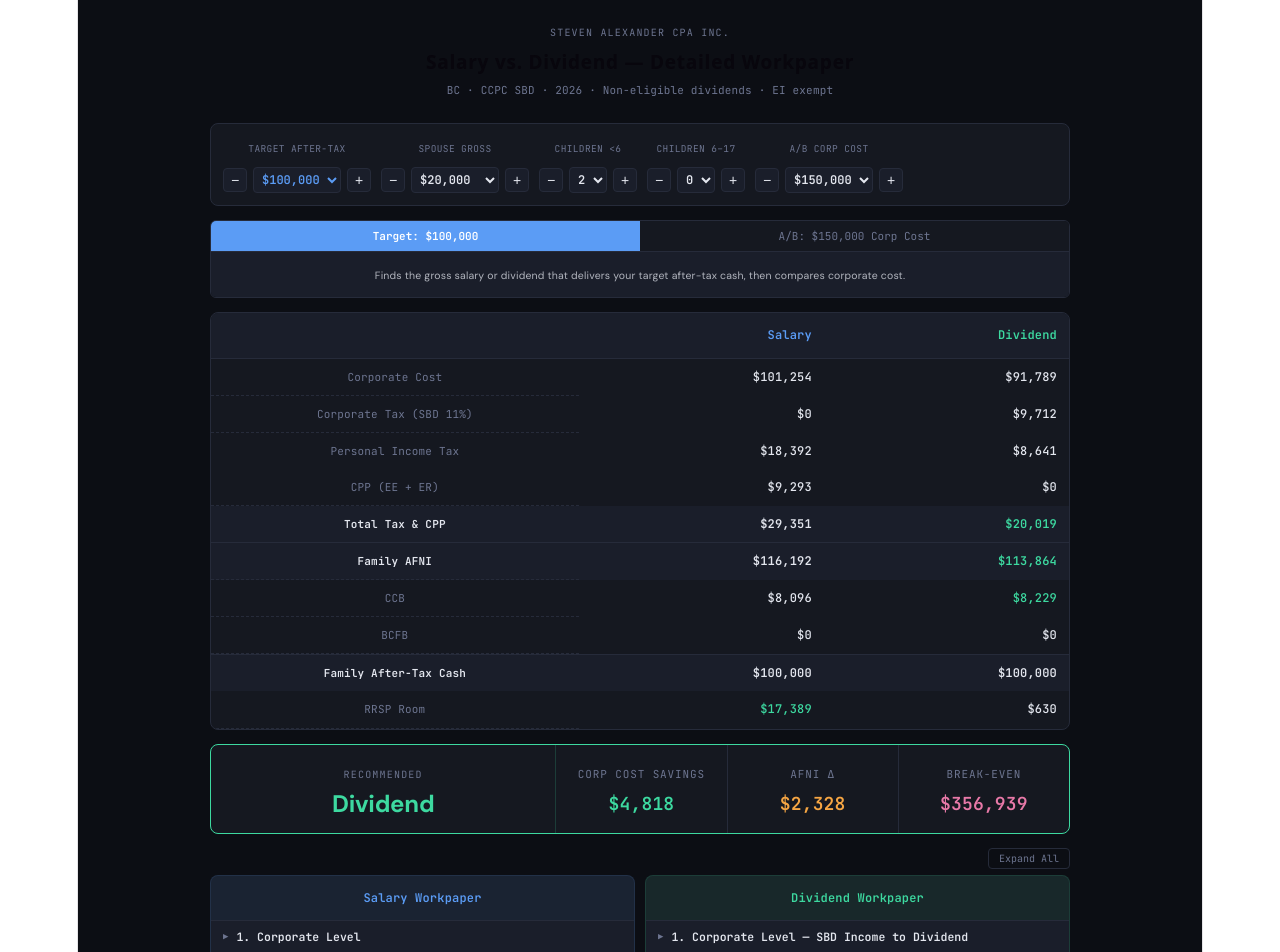
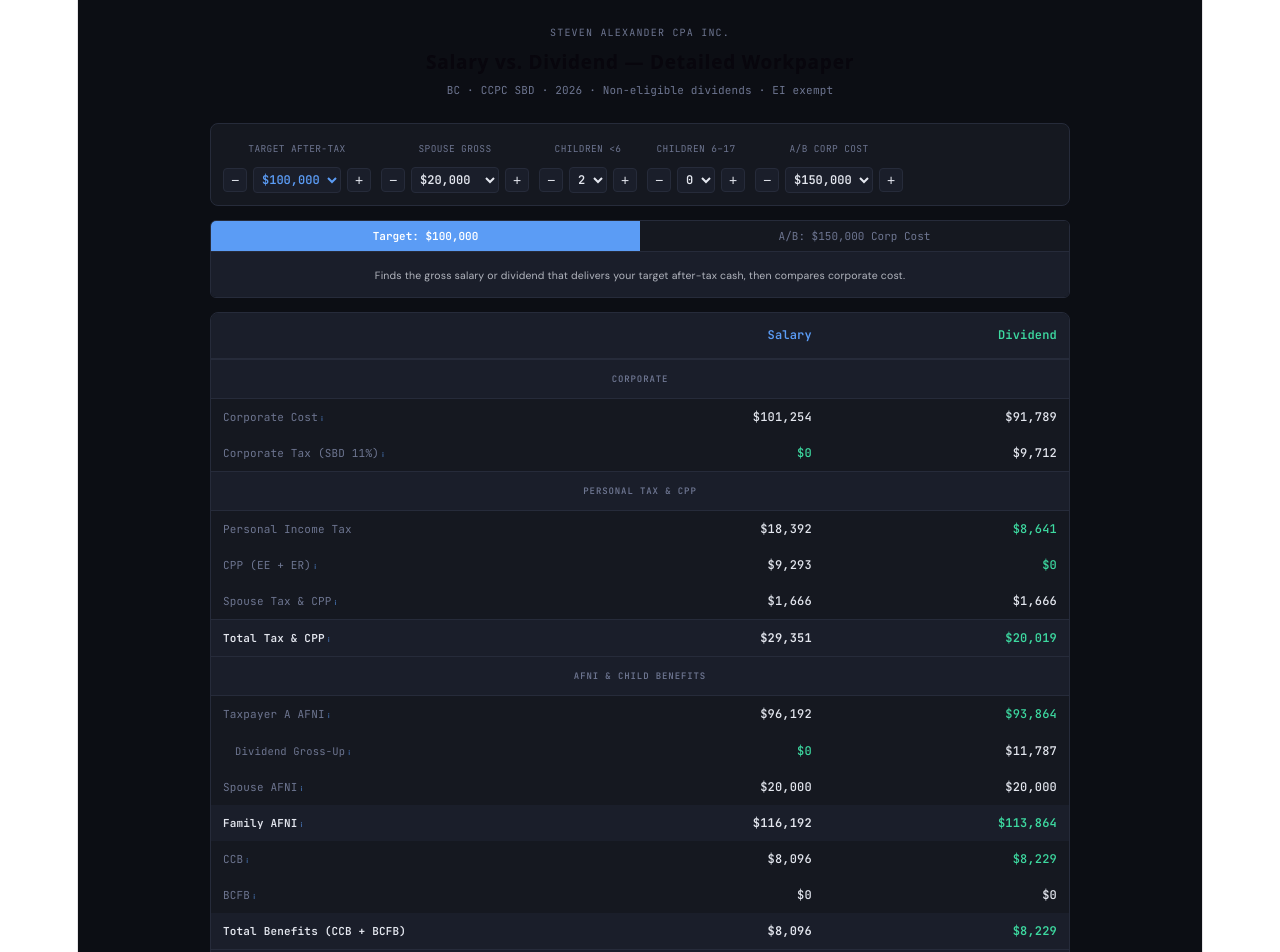
Before and after one commit to stevenalexandercpa/salary-dividends-ccboptimizer, a React (Vite) app: page / in a window 1280 px wide. Shown: the top 952 px of the page. Built offline with nearby package versions, Linux system fonts and the light colour scheme.

Commit message:
style: clarify salary vs dividend calculation mechanism and revise UI

```diff
--- a/src/App.jsx
+++ b/src/App.jsx
@@ -275,7 +275,8 @@ function salaryFull(grossSal, spouseInc, nU6, n617) {
 
   return {
     corpCost, corpTax: 0, personalTax: pTax, cppEe: cpp.total, cppEr: cpp.total,
-    totalTax: allTax, ccb: ccb.amount, bcfb: bcfb.amount,
+    totalTax: allTax, ccb: ccb.amount, bcfb: bcfb.amount, totalBenefits: ccb.amount + bcfb.amount,
+    afniA, spouseAFNI: sp.afni, phantomIncome: 0, spouseTaxCPP: sp.tax + sp.cpp,
     familyAFNI: fAFNI, familyAfterTax: famAT, aAfterTax: aAT,
     spouseAfterTax: sp.afterTax, rrspRoom: rrsp, trace: { sections },
   };
@@ -416,7 +417,8 @@ function dividendFull(corpInc, spouseInc, nU6, n617) {
   return {
     corpCost: corpInc, corpTax, personalTax: pTax, cppEe: 0, cppEr: 0,
     dividendPaid: divPaid, grossedUpDiv: grossedUp,
-    totalTax: allTax, ccb: ccb.amount, bcfb: bcfb.amount,
+    totalTax: allTax, ccb: ccb.amount, bcfb: bcfb.amount, totalBenefits: ccb.amount + bcfb.amount,
+    afniA, spouseAFNI: sp.afni, phantomIncome: phantomInc, spouseTaxCPP: sp.tax + sp.cpp,
     familyAFNI: fAFNI, familyAfterTax: famAT, aAfterTax: aAT,
     spouseAfterTax: sp.afterTax, rrspRoom: minSal * RRSP_RATE,
     trace: { sections },
@@ -765,18 +767,35 @@ export default function App() {
   };
 
   const rows = [
-    { l: "Corporate Cost", tip: "Total cash out of the corporation — gross salary + employer CPP for salary, or gross dividend for dividends.", s: sal?.corpCost, d: div?.corpCost },
-    { l: "Corporate Tax (SBD 11%)", tip: "Small Business Deduction rate: 9% federal + 2% BC = 11% on active business income up to the SBD limit.", s: sal?.corpTax, d: div?.corpTax },
-    { l: "Personal Income Tax", s: sal?.personalTax, d: div?.personalTax },
-    { l: "CPP (EE + ER)", tip: "Canada Pension Plan contributions — Employee (EE) and Employer (ER) portions. Dividends are exempt from CPP.", s: sal ? sal.cppEe + sal.cppEr : null, d: div ? 0 : null },
-    { l: "Total Tax & CPP", s: sal?.totalTax, d: div?.totalTax, hl: true, lo: true },
+    // ── Corporate ──────────────────────────────────────────
+    { hdr: "Corporate" },
+    { l: "Corporate Cost", tip: "Total cash leaving the corporation — gross salary + employer CPP for salary; gross dividend for dividends.", s: sal?.corpCost, d: div?.corpCost },
+    { l: "Corporate Tax (SBD 11%)", tip: "Small Business Deduction: 9% federal + 2% BC = 11% on active business income. Salary is fully deductible — zero corporate tax.", s: sal?.corpTax, d: div?.corpTax, lo: true },
+    // ── Personal tax & CPP ─────────────────────────────────
+    { hdr: "Personal Tax & CPP" },
+    { l: "Personal Income Tax", s: sal?.personalTax, d: div?.personalTax, lo: true },
+    { l: "CPP (EE + ER)", tip: "Canada Pension Plan — Employee (EE) and matching Employer (ER) portions paid on salary. Dividends are exempt from CPP.", s: sal ? sal.cppEe + sal.cppEr : null, d: div ? 0 : null, lo: true },
+    { l: "Spouse Tax & CPP", tip: "Spouse's personal income tax and CPP — identical under both strategies since spouse income is unchanged.", s: sal?.spouseTaxCPP, d: div?.spouseTaxCPP },
     null,
-    { l: "Family AFNI", tip: "Adjusted Family Net Income — combined net income of both spouses used to calculate CCB and BCFB benefit amounts.", s: sal?.familyAFNI, d: div?.familyAFNI, hl: true, lo: true },
-    { l: "CCB", tip: "Canada Child Benefit — tax-free monthly payments. Amount phases out as family AFNI rises above $37,487.", s: sal?.ccb, d: div?.ccb, hi: true },
-    { l: "BCFB", tip: "BC Family Benefit — provincial supplement to the CCB, also income-tested against family AFNI.", s: sal?.bcfb, d: div?.bcfb, hi: true },
+    { l: "Total Tax & CPP", tip: "Sum of all taxes and CPP contributions across corporate, personal, and spouse — the total leakage from gross income.", s: sal?.totalTax, d: div?.totalTax, hl: true, lo: true },
+    // ── AFNI & benefits ────────────────────────────────────
+    { hdr: "AFNI & Child Benefits" },
+    { l: "Taxpayer A AFNI", tip: "Salary: gross salary less CPP2 deduction. Dividend: $3,500 salary + grossed-up dividend (cash + 15% gross-up) — this is higher than cash actually received.", s: sal?.afniA, d: div?.afniA, lo: true },
+    { l: "  Dividend Gross-Up", tip: "The 15% gross-up required by the ITA inflates dividend AFNI above cash received — drives higher CCB/BCFB clawback with no corresponding cash.", s: sal?.phantomIncome, d: div?.phantomIncome, lo: true, indent: true },
+    { l: "Spouse AFNI", tip: "Spouse's Adjusted Net Income — identical under both strategies since spouse income is unchanged.", s: sal?.spouseAFNI, d: div?.spouseAFNI },
+    { l: "Family AFNI", tip: "Combined AFNI of both spouses — the figure used to calculate CCB and BCFB. Higher under dividend due to the gross-up.", s: sal?.familyAFNI, d: div?.familyAFNI, hl: true, lo: true },
+    { l: "CCB", tip: "Canada Child Benefit — tax-free. Phases out above $37,487 family AFNI. Salary yields higher CCB when dividend AFNI is inflated by the gross-up.", s: sal?.ccb, d: div?.ccb, hi: true },
+    { l: "BCFB", tip: "BC Family Benefit — provincial supplement, also income-tested. Same directional impact as CCB.", s: sal?.bcfb, d: div?.bcfb, hi: true },
+    { l: "Total Benefits (CCB + BCFB)", s: sal?.totalBenefits, d: div?.totalBenefits, hl: true, hi: true },
+    // ── Outcome ────────────────────────────────────────────
+    { hdr: "Outcome" },
+    { l: "Taxpayer A Net Cash", tip: "Gross salary less personal tax and CPP (salary), or salary + dividend less personal tax (dividend).", s: sal?.aAfterTax, d: div?.aAfterTax },
+    { l: "Spouse Net Cash", s: sal?.spouseAfterTax, d: div?.spouseAfterTax },
+    { l: "CCB (tax-free)", s: sal?.ccb, d: div?.ccb },
+    { l: "BCFB (tax-free)", s: sal?.bcfb, d: div?.bcfb },
     null,
-    { l: "Family After-Tax Cash", s: sal?.familyAfterTax, d: div?.familyAfterTax, hl: true, hi: true },
-    { l: "RRSP Room", tip: "Registered Retirement Savings Plan contribution room — 18% of earned income (salary only). Dividends generate no RRSP room.", s: sal?.rrspRoom, d: div?.rrspRoom, hi: true },
+    { l: "Family After-Tax Cash", tip: "Taxpayer A net cash + spouse net cash + CCB + BCFB.", s: sal?.familyAfterTax, d: div?.familyAfterTax, hl: true, hi: true },
+    { l: "RRSP Room", tip: "18% of earned income (salary only), max $33,810. Dividends generate no RRSP room — a compounding disadvantage.", s: sal?.rrspRoom, d: div?.rrspRoom, hi: true },
   ];
 
   return (
@@ -810,7 +829,7 @@ export default function App() {
             <div style={{ display: "flex", alignItems: "center", gap: 6 }}>
               <button onClick={() => { const v = Math.max(0, spouseInc - 5000); setSpouseInc(v); }} style={{ width: 24, height: 24, background: V.card2, border: `1px solid ${V.border}`, borderRadius: 4, color: V.fg, cursor: "pointer", fontSize: 14, lineHeight: 1, padding: 0, display: "flex", alignItems: "center", justifyContent: "center", flexShrink: 0 }}>−</button>
               <select value={spouseInc} onChange={e => { const v = Number(e.target.value); setSpouseInc(v); }} style={{ flex: 1, minWidth: 0, background: V.card2, border: `1px solid ${V.border}`, borderRadius: 4, color: V.fg, fontSize: 12, fontFamily: V.mono, fontWeight: 600, padding: "3px 4px", cursor: "pointer", outline: "none" }}>
-                {[0, 3500, 5000, 10000, 15000, 20000, ...Array.from({ length: 48 }, (_, i) => (i + 3) * 10000)].map(v => <option key={v} value={v}>{F(v)}</option>)}
+                {[0, 3500, ...Array.from({ length: 20 }, (_, i) => (i + 1) * 5000)].map(v => <option key={v} value={v}>{F(v)}</option>)}
               </select>
               <button onClick={() => { const v = Math.min(200000, spouseInc + 5000); setSpouseInc(v); }} style={{ width: 24, height: 24, background: V.card2, border: `1px solid ${V.border}`, borderRadius: 4, color: V.fg, cursor: "pointer", fontSize: 14, lineHeight: 1, padding: 0, display: "flex", alignItems: "center", justifyContent: "center", flexShrink: 0 }}>+</button>
             </div>
@@ -869,12 +888,17 @@ export default function App() {
         <div style={{ marginBottom: 14 }} />
 
         {/* COMPARISON TABLE */}
-        <div style={{ background: V.card, borderRadius: 8, border: `1px solid ${V.border}`, overflow: "hidden", marginBottom: 14 }}>
+        <div style={{ background: V.card, borderRadius: 8, border: `1px solid ${V.border}`, overflow: "hidden", marginBottom: 22 }}>
           <div style={{ display: "grid", gridTemplateColumns: "1.5fr 1fr 1fr", background: V.card2, borderBottom: `1px solid ${V.border}` }}>
             <div style={{ padding: "9px 12px" }} /><div style={{ padding: "9px 12px", textAlign: "right", fontSize: 12, fontWeight: 700, color: V.accent, fontFamily: V.mono }}>Salary</div><div style={{ padding: "9px 12px", textAlign: "right", fontSize: 12, fontWeight: 700, color: V.accent2, fontFamily: V.mono }}>Dividend</div>
           </div>
           {rows.map((r, i) => {
             if (!r) return <div key={i} style={{ height: 1, background: V.border }} />;
+            if (r.hdr) return (
+              <div key={i} style={{ display: "grid", gridTemplateColumns: "1.5fr 1fr 1fr", background: V.card2, borderTop: `1px solid ${V.border}`, borderBottom: `1px solid ${V.border}` }}>
+                <div style={{ padding: "6px 12px", fontSize: 9, fontFamily: V.mono, color: V.muted, textTransform: "uppercase", letterSpacing: "0.1em", fontWeight: 600, gridColumn: "1 / -1" }}>{r.hdr}</div>
+              </div>
+            );
             let sC = V.fg, dC = V.fg;
             if (r.hi && r.s != null && r.d != null) { if (r.s > r.d + 1) sC = V.accent2; else if (r.d > r.s + 1) dC = V.accent2; }
             if (r.lo && r.s != null && r.d != null) { if (r.s < r.d - 1) sC = V.accent2; else if (r.d < r.s - 1) dC = V.accent2; }
@@ -882,7 +906,10 @@ export default function App() {
             const dStr = r.d == null ? "—" : F(r.d);
             return (
               <div key={i} style={{ display: "grid", gridTemplateColumns: "1.5fr 1fr 1fr", background: r.hl ? V.card2 : "transparent" }}>
-                <div title={r.tip || undefined} style={{ padding: "5px 12px", fontSize: 11, fontFamily: V.mono, color: r.hl ? V.fg : V.muted, fontWeight: r.hl ? 600 : 400, cursor: r.tip ? "help" : "default", borderBottom: r.tip ? `1px dashed ${V.border}` : undefined, display: "inline-block", maxWidth: "100%", boxSizing: "border-box" }}>{r.l}</div>
+                <div style={{ padding: "5px 12px", paddingLeft: r.indent ? 24 : 12, display: "flex", alignItems: "baseline", gap: 3 }}>
+                  <span title={r.tip || undefined} style={{ fontSize: r.indent ? 10.5 : 11, fontFamily: V.mono, color: r.hl ? V.fg : V.muted, fontWeight: r.hl ? 600 : 400 }}>{r.l}</span>
+                  {r.tip && <sup style={{ fontSize: 7, fontWeight: 700, color: V.accent, opacity: 0.6, lineHeight: 1, userSelect: "none" }}>i</sup>}
+                </div>
                 <div style={{ padding: "5px 12px", textAlign: "right", fontSize: 12, fontFamily: V.mono, fontWeight: r.hl ? 700 : 500, color: r.s == null ? V.muted : sC }}>{sStr}</div>
                 <div style={{ padding: "5px 12px", textAlign: "right", fontSize: 12, fontFamily: V.mono, fontWeight: r.hl ? 700 : 500, color: r.d == null ? V.muted : dC }}>{dStr}</div>
               </div>
@@ -891,6 +918,7 @@ export default function App() {
         </div>
 
         {/* CALLOUT */}
+
         {(() => {
           const inTarget = mode === "target";
           const sNull = inTarget && tRes.sN === null;
@@ -924,20 +952,30 @@ export default function App() {
                 <div style={{ fontSize: bothNull ? 14 : 24, fontWeight: 800, color: recColor, fontFamily: V.sans, letterSpacing: "-0.01em", lineHeight: 1 }}>{recLabel}</div>
               </div>
               {/* Stats row */}
-              <div style={{ display: "flex", flexWrap: "nowrap", flex: 1, minWidth: 0 }}>
-                {showSavings && <div style={{ flex: "1 1 0", minWidth: 0, padding: "16px 18px", borderRight: `1px solid ${V.border}` }}>
-                  <div style={{ fontSize: 11, fontFamily: V.mono, color: V.muted, textTransform: "uppercase", letterSpacing: "0.08em", marginBottom: 4 }}>{inTarget ? "Corp Cost Savings" : "Tax Savings"}</div>
-                  <div style={{ fontSize: 18, fontWeight: 700, fontFamily: V.mono, color: recColor }}>{savingsVal}</div>
-                </div>}
-                {showAfniDelta && <div title="Adjusted Family Net Income difference between salary and dividend — affects CCB and BCFB." style={{ flex: "1 1 0", minWidth: 0, padding: "16px 18px", borderRight: `1px solid ${V.border}`, cursor: "help" }}>
-                  <div style={{ fontSize: 11, fontFamily: V.mono, color: V.muted, textTransform: "uppercase", letterSpacing: "0.08em", marginBottom: 4 }}>AFNI Δ</div>
-                  <div style={{ fontSize: 18, fontWeight: 700, fontFamily: V.mono, color: V.warn }}>{F(Math.abs(sal.familyAFNI - div.familyAFNI))}</div>
-                </div>}
-                <div style={{ flex: "1 1 0", minWidth: 0, padding: "16px 18px" }}>
-                  <div style={{ fontSize: 11, fontFamily: V.mono, color: V.muted, textTransform: "uppercase", letterSpacing: "0.08em", marginBottom: 4 }}>Break-Even</div>
-                  <div style={{ fontSize: 18, fontWeight: 700, fontFamily: V.mono, color: V.be }}>{be !== null ? F(be) : "No crossing"}</div>
-                </div>
-              </div>
+              {(() => {
+                const Stat = ({ label, tip, color, children, border }) => (
+                  <div title={tip} style={{ flex: "1 1 0", minWidth: 0, padding: "16px 18px", borderRight: border ? `1px solid ${V.border}` : undefined, display: "flex", flexDirection: "column", alignItems: "center", cursor: tip ? "default" : undefined }}>
+                    <div style={{ display: "flex", alignItems: "baseline", gap: 3, marginBottom: 4 }}>
+                      <span style={{ fontSize: 11, fontFamily: V.mono, color: V.muted, textTransform: "uppercase", letterSpacing: "0.08em" }}>{label}</span>
+                      {tip && <sup style={{ fontSize: 7, fontWeight: 700, color: V.accent, opacity: 0.6, lineHeight: 1, userSelect: "none" }}>i</sup>}
+                    </div>
+                    <div style={{ fontSize: 18, fontWeight: 700, fontFamily: V.mono, color }}>{children}</div>
+                  </div>
+                );
+                const savingsTip = inTarget
+                  ? (sNull || dNull ? undefined : `Salary requires ${F(tRes.sN)} corp cost to hit ${F(target)} after-tax. Dividend requires ${F(tRes.dN)}. Difference: ${F(Math.abs(tRes.sN - tRes.dN))}.`)
+                  : `At ${F(abCorp)} corp cost — salary total tax & CPP: ${F(sal?.totalTax)}, dividend: ${F(div?.totalTax)}. Difference: ${F(Math.abs((sal?.totalTax ?? 0) - (div?.totalTax ?? 0)))}.`;
+                const beTip = be !== null
+                  ? `At ${F(be)} corporate cost, salary and dividend produce identical family after-tax cash. ${recIsSalary ? "Below this point dividend is preferred; above it salary wins." : "Below this point salary is preferred; above it dividend wins."}`
+                  : "No break-even found in the $40k–$500k range — one strategy dominates across all modelled corporate costs.";
+                return (
+                  <div style={{ display: "flex", flexWrap: "nowrap", flex: 1, minWidth: 0 }}>
+                    {showSavings && <Stat label={inTarget ? "Corp Cost Savings" : "Tax Savings"} tip={savingsTip} color={recColor} border>{savingsVal}</Stat>}
+                    {showAfniDelta && <Stat label="AFNI Δ" tip="Adjusted Family Net Income difference between strategies — dividend AFNI is inflated by the 15% gross-up, reducing CCB and BCFB." color={V.warn} border>{F(Math.abs(sal.familyAFNI - div.familyAFNI))}</Stat>}
+                    <Stat label="Break-Even" tip={beTip} color={V.be}>{be !== null ? F(be) : "No crossing"}</Stat>
+                  </div>
+                );
+              })()}
             </div>
           );
         })()}
```
